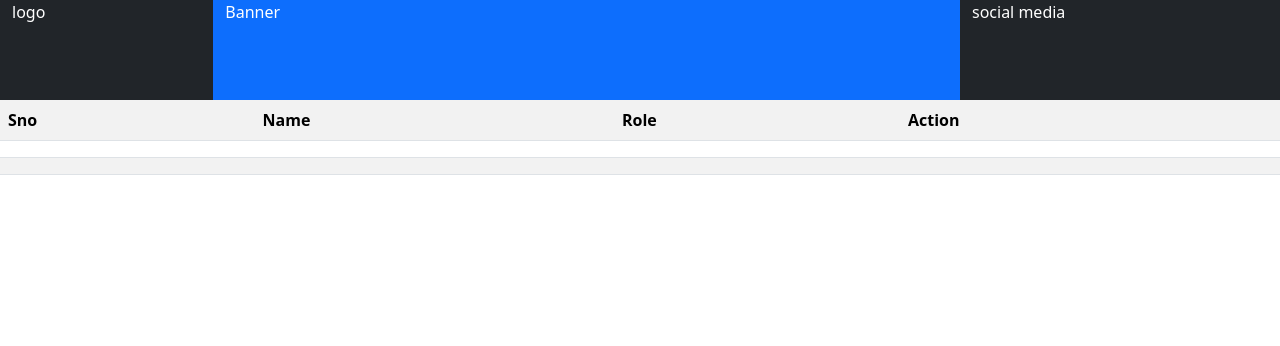
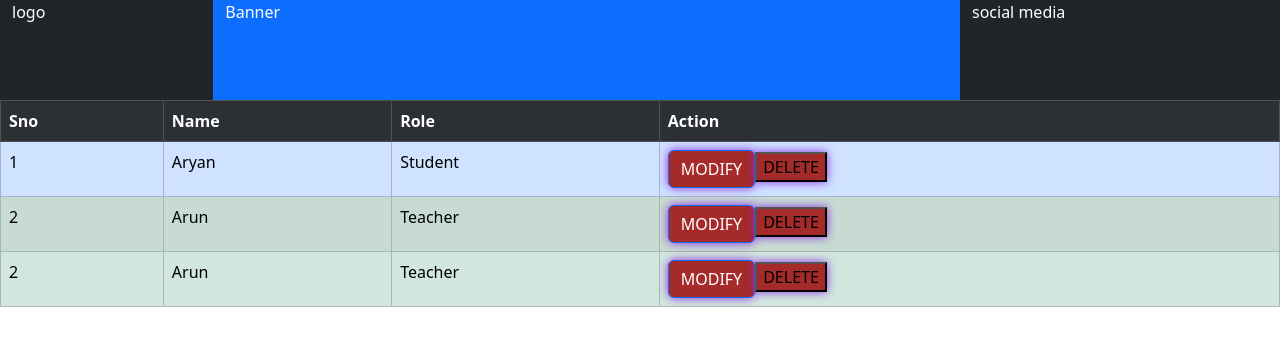
Before and after one commit to AryanSinghMS/Project, a plain HTML site: page ERP/user.html in a window 1280 px wide. Drawn offline with Linux system fonts and the light colour scheme.

Commit message:
update user file

```diff
--- a/ERP/user.html
+++ b/ERP/user.html
@@ -15,9 +15,10 @@
             <div class="col-12 col-lg-7 col-md-6 bg-primary text-white">Banner </div>
             <div class="col-12 col-lg-3 col-md-12 bg-dark text-white">social media</div>
         </div>
+
             <div class="row">
-                <table class="table table-striped">
-                    <tr>
+                <table class="table table-striped table-bordered table-hover">
+                    <tr class="table-dark">
                         <th>Sno</th>
                         <th>Name</th>
                         <th>Role</th>
@@ -25,20 +26,66 @@
 
 
                     </tr>
-                    <tr>
-                        <td></td>
-                        <td></td>
-                        <td></td>
-                        <td></td>
+                    <tr class="table-primary">
+                        <td>1</td>
+                        <td>Aryan</td>
+                        <td>Student</td>
+                        <td>
+                            <button style=" box-shadow:0px 0px 10px blueviolet; background-color: brown" type="button" class="btn btn-primary" data-bs-toggle="modal" data-bs-target="#Dialog_box">MODIFY</button><button style=" box-shadow:0px 0px 10px blueviolet; background-color: brown">DELETE</button>
+                        </td>
 
                     </tr>
-                    <tr>
-                        <td></td>
-                        <td></td>
-                        <td></td>
-                        <td></td>
+                    <tr class="table-success">
+                        <td>2</td>
+                        <td>Arun</td>
+                        <td>Teacher</td>
+                        <td>
+                            <button style=" box-shadow:0px 0px 10px blueviolet; background-color: brown" type="button" class="btn btn-primary" data-bs-toggle="modal" data-bs-target="#Dialog_box">MODIFY</button><button style=" box-shadow:0px 0px 10px blueviolet; background-color: brown">DELETE</button>
+                        </td>
                     </tr>
+                    <tr class="table-success">
+                        <td>2</td>
+                        <td>Arun</td>
+                        <td>Teacher</td>
+                        <td>
+                            <button  style=" box-shadow:0px 0px 10px blueviolet; background-color: brown" type="button" class="btn btn-primary" data-bs-toggle="modal" data-bs-target="#Dialog_box">MODIFY</button><button style=" box-shadow:0px 0px 10px blueviolet; background-color: brown">DELETE</button>
+                        </td>
+                    </tr>
+
+
                 </table>
+            <div class="modal fade" id="Dialog_box">
+                <div class="modal-dialog modal-dialog-scrollable modal-fullscreen-xl-down">
+                    <div class="modal-content">
+                        <div class="modal-header">
+                            <h4 class="modal-title">Id Login Modify</h4>
+                            <button type="button" class="btn-close" data-bs-dismiss="modal"></button>
+                        </div>
+
+                        <div class="modal-body">
+                            <fieldset>
+                            <label for="fname">Name:</label>
+
+                           <input type="text" placeholder="Enter the Name" style="border: none;">
+                           <br>
+                           <label for="fname">Role:</label>
+
+                           <input type="text" placeholder="Enter the Role" style="border: none;">
+                            </fieldset>
+                            Lorem, ipsum dolor sit amet consectetur adipisicing elit. Porro dolore
+                            dolor nostrum facilis
+                             ipsa ut ab? Voluptates quaerat, et reprehenderit quibusdam aper
+                             iam quae natus aut laudantium
+                              soluta quia, officia cum!
+                          </div>
+
+                        <div class="modal-footer">
+                            <button type="button" class="btn btn-success" data-bs-="modal"  style=" background-color: rgb(45, 154, 63)">Submit</button>
+                            <button type="button" class="btn btn-danger" data-bs-dismiss="modal">Close</button>
+                        </div>
+                    </div>
+                </div>
+            </div>
 
 
 
```
